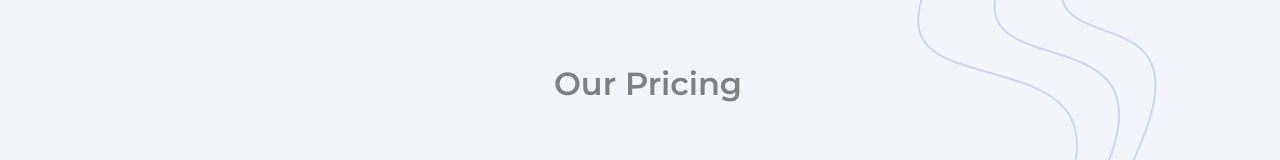
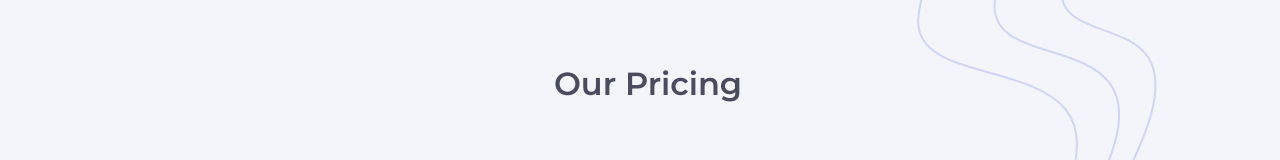
Before and after one commit to Aryan9bisht/pricing-project-updated, a plain HTML site: page index.html in a window 1280 px wide. Shown: the top 160 px of the page. Drawn offline with Linux system fonts and the light colour scheme.

Commit message:
updated heading

```diff
--- a/style.css
+++ b/style.css
@@ -14,7 +14,7 @@ body {
 
 .heading-main {
     text-align: center;
-    color: gray;
+    color: hsl(232, 13%, 33%) ;
     font-size: xx-large;
 }
 
```
